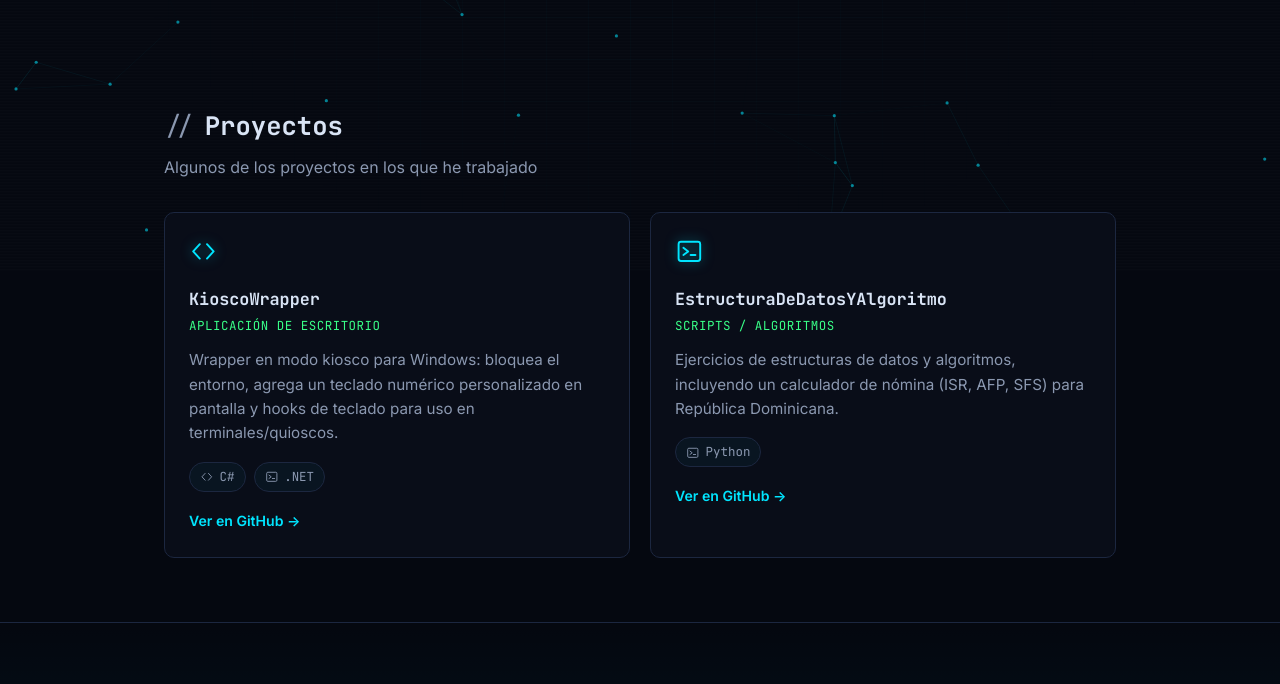
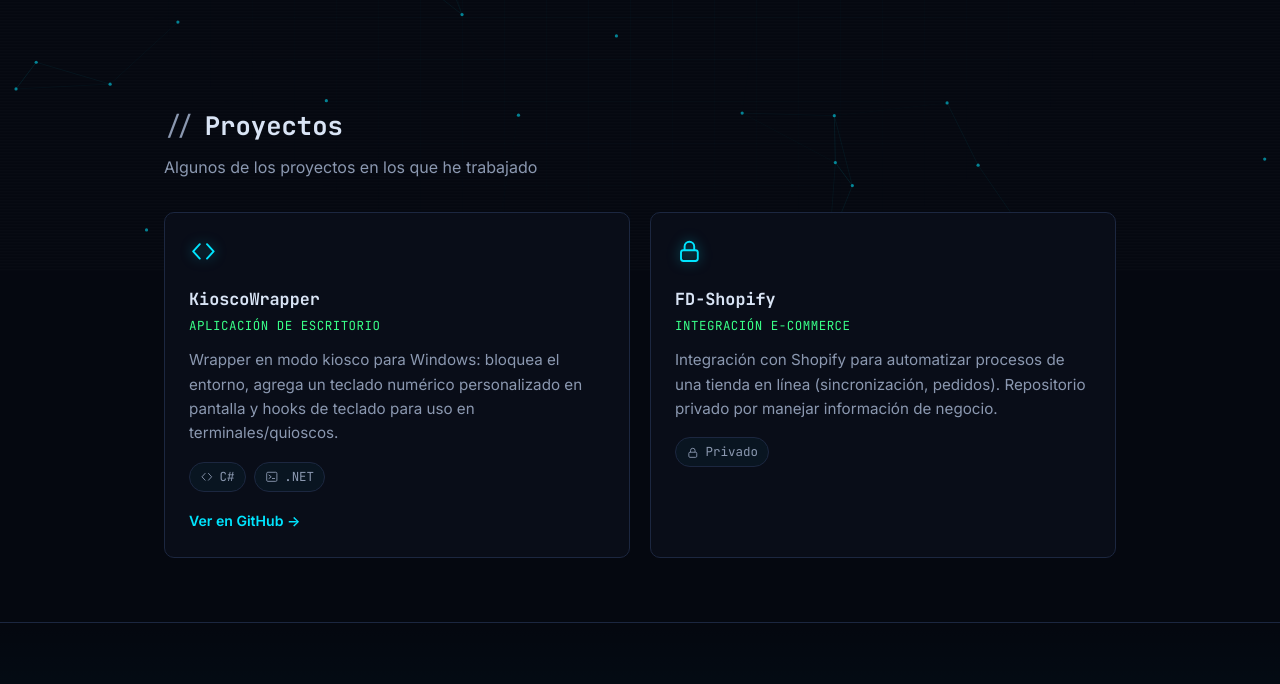
Before and after one commit to FredFabian17/PerfilIndex, a plain HTML site: page index.html in a window 1280 px wide. Shown: the part 529-1213 px from the top of the page. Drawn offline with Linux system fonts and the light colour scheme.

Commit message:
Reemplazar EstructuraDeDatosYAlgoritmo por FD-Shopify (repo privado, sin link)

```diff
--- a/index.html
+++ b/index.html
@@ -149,18 +149,16 @@
           </article>
 
           <article class="card">
-            <div class="card__icon"><svg class="icon icon--lg"><use href="#icon-terminal"/></svg></div>
-            <h3 class="card__title">EstructuraDeDatosYAlgoritmo</h3>
-            <p class="card__tag">Scripts / Algoritmos</p>
+            <div class="card__icon"><svg class="icon icon--lg"><use href="#icon-lock"/></svg></div>
+            <h3 class="card__title">FD-Shopify</h3>
+            <p class="card__tag">Integración E-commerce</p>
             <p class="card__desc">
-              Ejercicios de estructuras de datos y algoritmos, incluyendo un
-              calculador de nómina (ISR, AFP, SFS) para República Dominicana.
+              Integración con Shopify para automatizar procesos de una tienda
+              en línea (sincronización, pedidos). Repositorio privado por
+              manejar información de negocio.
             </p>
             <div class="card__tech">
-              <span class="badge"><svg class="icon icon--sm"><use href="#icon-terminal"/></svg> Python</span>
-            </div>
-            <div class="card__links">
-              <a href="https://github.com/FredFabian17/EstructuradeDatosyAlgoritmo" target="_blank" rel="noopener">Ver en GitHub →</a>
+              <span class="badge"><svg class="icon icon--sm"><use href="#icon-lock"/></svg> Privado</span>
             </div>
           </article>
         </div>
```
